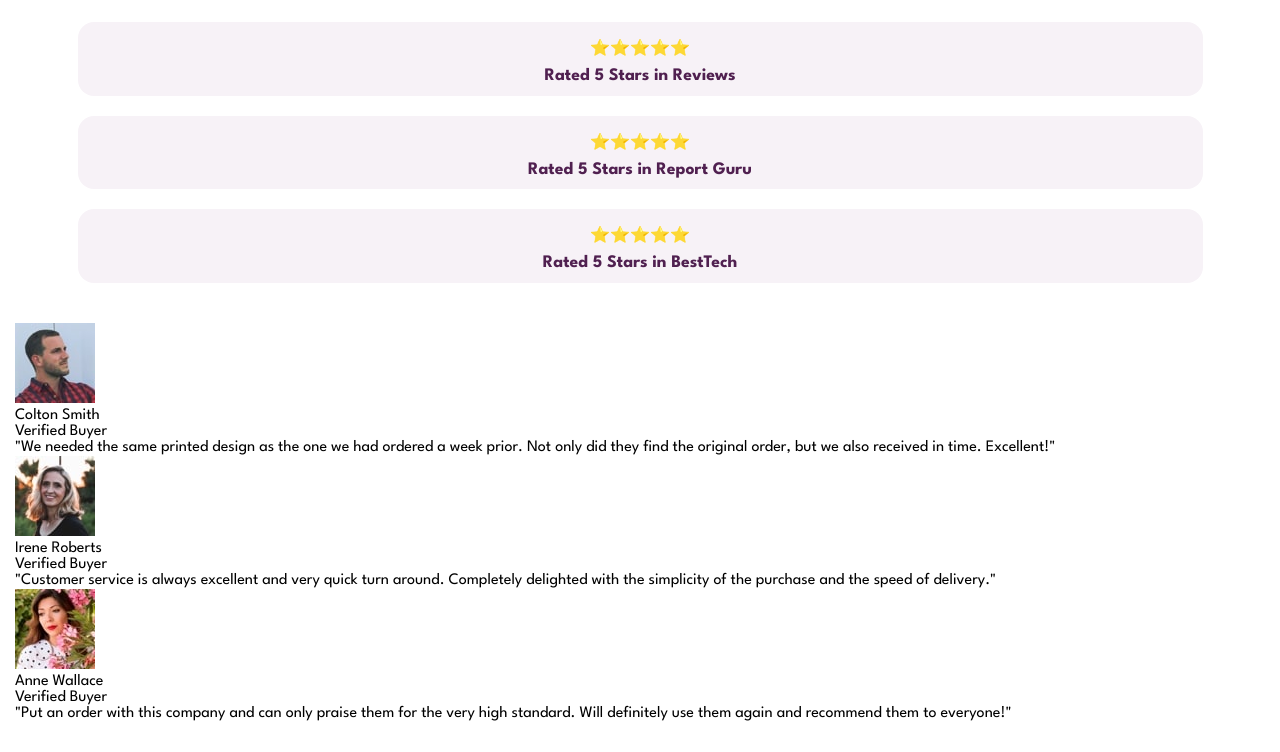
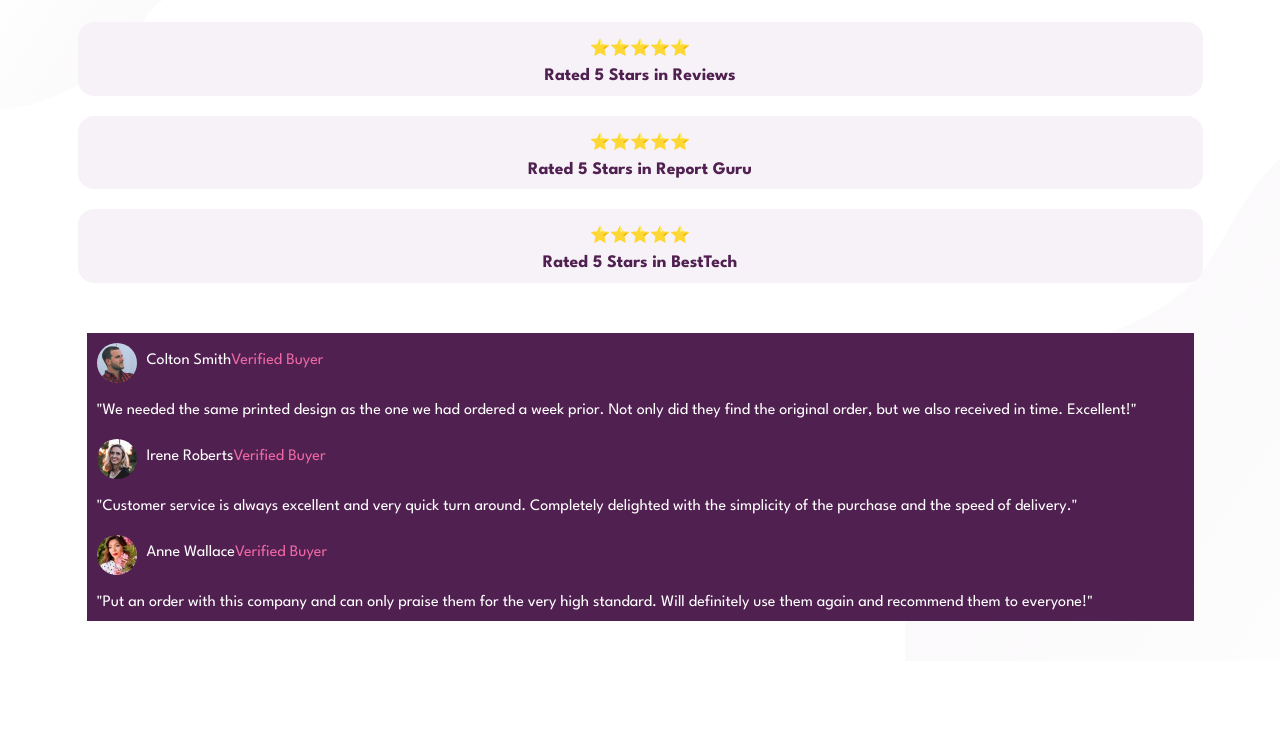
Before and after one commit to NitGanwani/202305-W2.5CH4-nitin-ganwani, a website: page index.html in a window 1280 px wide. Shown: the part 122-874 px from the top of the page. After the commit the page ends 800 px from the top, so only its background shows below. Drawn offline with Linux system fonts and the light colour scheme.

Commit message:
Style the main section

```diff
--- a/index.html
+++ b/index.html
@@ -14,6 +14,7 @@
 
 <body>
   <div class="web-container">
+
     <header class="header">
 
       <section class="header-title">
@@ -22,6 +23,7 @@
           are
           saying about our services.</p>
       </section>
+
       <section class="ratings">
         <div>
           <h2>⭐⭐⭐⭐⭐</h2>
@@ -39,10 +41,10 @@
 
     </header>
 
-    <main>
+    <main class="main-container">
+
       <div>
-        <div>
-          <img src="./images/image-colton.jpg" alt="profile picture of Colton Smith">
+        <img src="./images/image-colton.jpg" alt="profile picture of Colton Smith" width="40" height="40">
         <div>
           <h2>Colton Smith</h2>
           <h3>Verified Buyer</h3>
@@ -53,7 +55,7 @@
           original order, but we also received in time. Excellent!"</p>
       </div>
       <div>
-          <img src="./images/image-irene.jpg" alt="profile picture of Irene Roberts">
+        <img src="./images/image-irene.jpg" alt="profile picture of Irene Roberts" width="40" height="40">
         <div>
           <h2>Irene Roberts</h2>
           <h3>Verified Buyer</h3>
@@ -64,7 +66,7 @@
           of the purchase and the speed of delivery."</p>
       </div>
       <div>
-          <img src="./images/image-anne.jpg" alt="profile picture of Anne Wallace">
+        <img src="./images/image-anne.jpg" alt="profile picture of Anne Wallace" width="40" height="40">
         <div>
           <h2>Anne Wallace</h2>
           <h3>Verified Buyer</h3>
@@ -74,7 +76,7 @@
         <p>"Put an order with this company and can only praise them for the very high standard. Will definitely use
           them again and recommend them to everyone!"</p>
       </div>
-      </div>
+
     </main>
   </div>
 
--- a/sass/styles.scss
+++ b/sass/styles.scss
@@ -11,6 +11,10 @@ $secondary-color: hsl(303, 10%, 53%);
   flex-direction: column;
   padding: 30px 15px;
   font-family: "League Spartan", sans-serif;
+  background-image: url("/images/bg-pattern-top-mobile.svg"),
+    url("/images/bg-pattern-bottom-mobile.svg");
+  background-position: left top, right bottom;
+  background-repeat: no-repeat;
 }
 
 .header {
@@ -64,3 +68,27 @@ $secondary-color: hsl(303, 10%, 53%);
     font-weight: 700;
   }
 }
+
+.main-container {
+  display: flex;
+  flex-direction: column;
+  width: 100%;
+  padding: 10px;
+  align-items: center;
+
+  div {
+    background-color: $primary-color;
+    display: flex;
+    padding: 10px;
+    width: 90%;
+    color: hsl(0, 0%, 100%);
+
+    img {
+      border-radius: 50%;
+    }
+
+    h3 {
+      color: hsl(333, 80%, 67%);
+    }
+  }
+}
```
Also changed, not shown: images/bg-pattern-bottom-mobile.svg (added), images/bg-pattern-top-mobile.svg (added), styles.css, 1 other file. Lines whose indentation alone changed are shown as unchanged.
